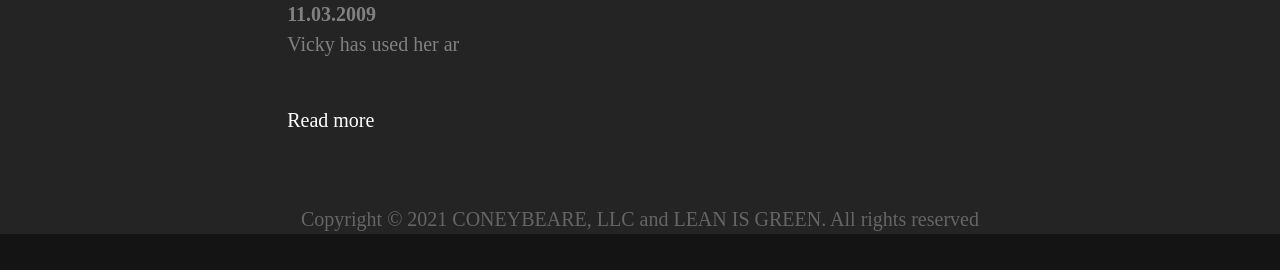
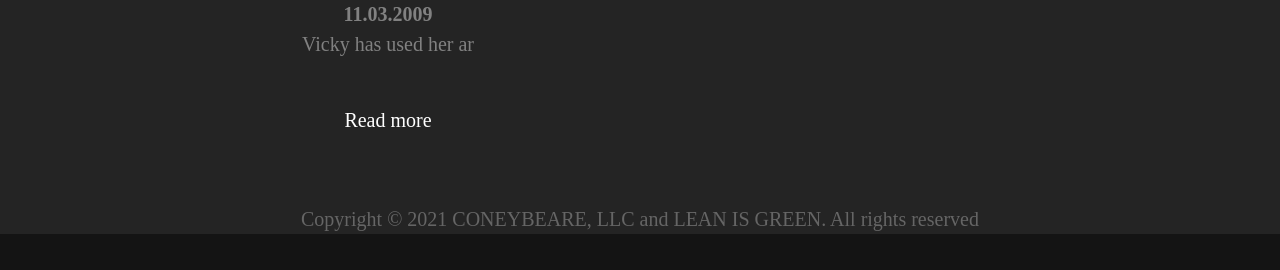
Before and after one commit to PaulB-GreenRiv/teamf5, a PHP site: page /GroupProjectTest/form.php in a window 1280 px wide. Shown: the part 2360-2630 px from the top of the page. Run offline with PHP 8.4, Linux system fonts and the light colour scheme.

Commit message:
Add files via upload

```diff
--- a/GroupProjectTest/form.php
+++ b/GroupProjectTest/form.php
@@ -81,6 +81,7 @@ include('includes/header.html') ;
                             <option value="transportation">Transportation</option>
                             <option value="wastewater">Wastewater</option>
                             <option value="water">Water</option>
+                            <option value="other">Other</option>
                         </select>
                         <span class="err" id="err-category">Please select a category</span>
                     </div>
--- a/GroupProjectTest/styles/styles.css
+++ b/GroupProjectTest/styles/styles.css
@@ -1,4 +1,7 @@
 /*General*/
+html {
+    text-align: center;
+}
 body {
     font-family: SansSerif;
     width: 100%;
```
